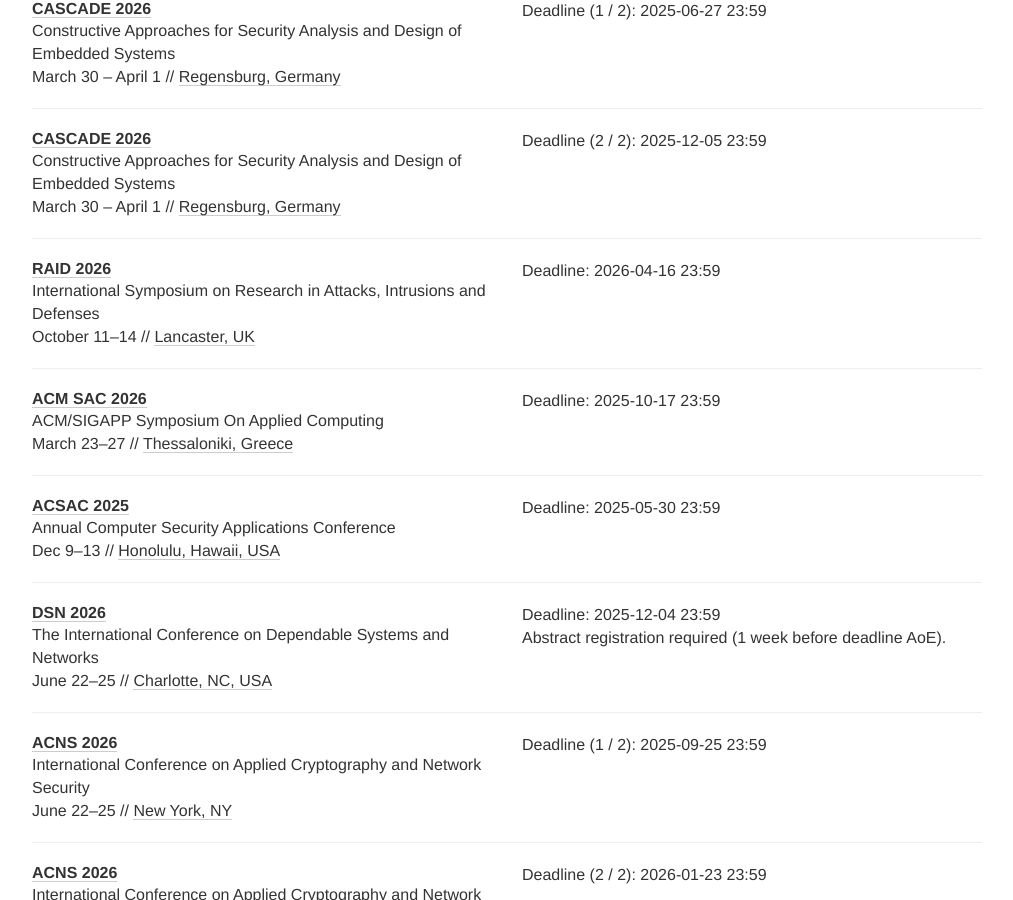
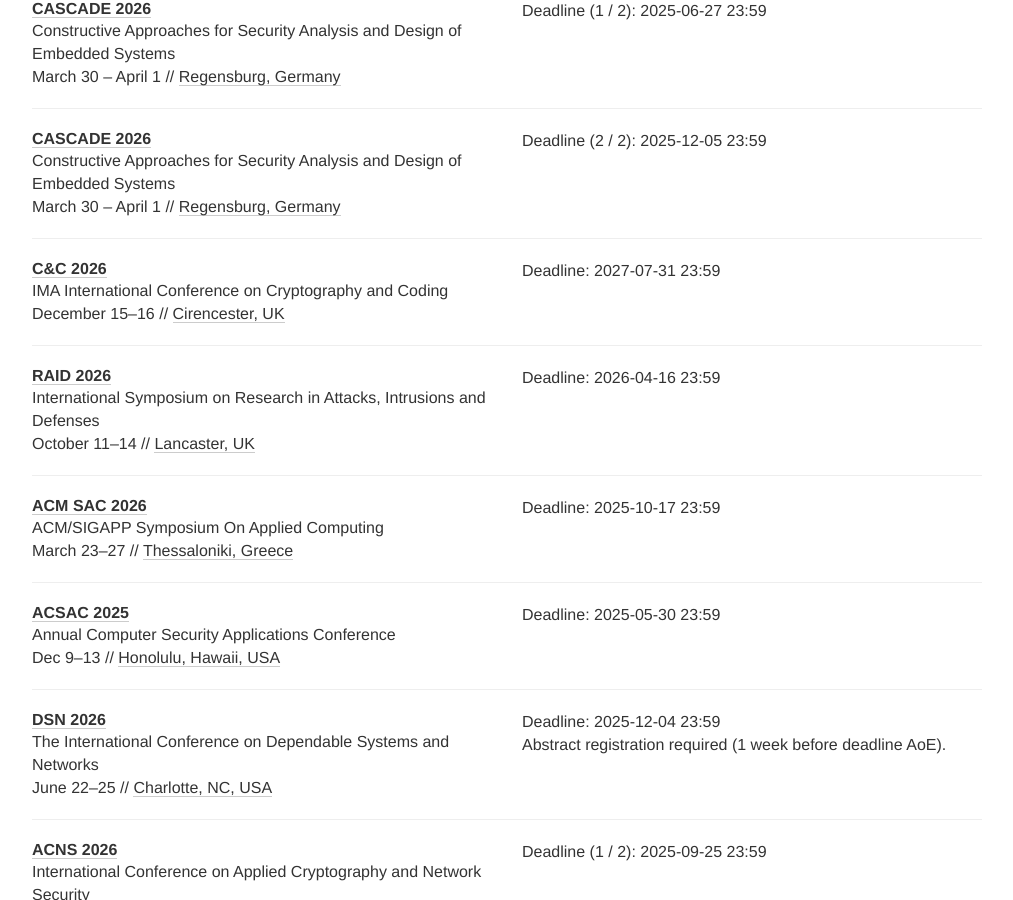
Before and after one commit to sec-deadlines/sec-deadlines.github.io, a Jekyll site: the page built from index.html, in a window 1280 px wide and 900 px high, scrolled down 8452 px. Shown: the whole window, without its empty margins (133-1146 px from the left). Built offline with Jekyll 4.4.1, drawn with Linux system fonts in a browser that asks for light colours; nearby versions of some CDN libraries; comment, search, counter and statistics services are not loaded.

Commit message:
Update C&C'26

```diff
--- a/_data/conferences.yml
+++ b/_data/conferences.yml
@@ -480,6 +480,15 @@
     - "2025-12-05 23:59"
   date: March 30 - April 1
   place: Regensburg, Germany
+  tags: [CRYPTO, CONF]
+
+- name: C&C
+  description: IMA International Conference on Cryptography and Coding
+  year: 2026
+  link: https://ima.org.uk/28271/20th-ima-international-conference-on-cryptography-and-coding/
+  deadline: ["2027-07-31 23:59"]
+  date: December 15-16
+  place: Cirencester, UK
   tags: [CRYPTO, CONF]
 
 # Networks and systems, applications
```
